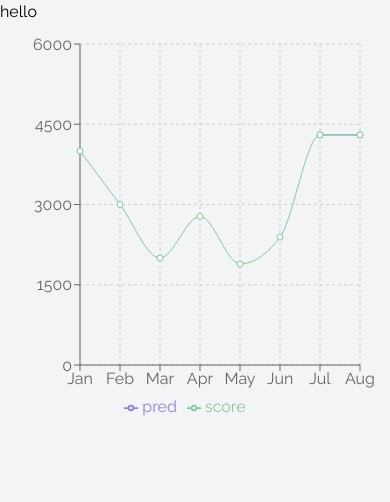
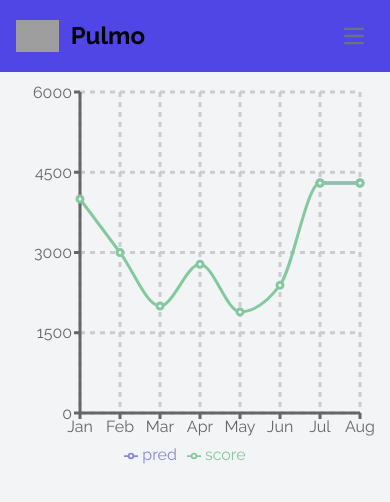
Before and after one commit to AnishG-git/Axxess2024, a React (Create React App) app in the folder frontend/: page /dashboard in a window 390 px wide. Shown: the top 502 px of the page. Built offline with nearby package versions, Linux system fonts and the light colour scheme; grey boxes are pictures that could not be loaded.

Commit message:
navbar commit

```diff
--- a/frontend/src/components/navbar.js
+++ b/frontend/src/components/navbar.js
@@ -1,8 +1,58 @@
-import React from 'react';
+import React, { useState } from 'react';
 
 const Navbar = () => {
+  const [isOpen, setIsOpen] = useState(false);
+
+  const toggleMenu = () => {
+    setIsOpen(!isOpen);
+  };
   return (
-    <div>hello</div>
+    <nav className="bg-indigo-600 z-50">
+      <div className="max-w-screen-xl flex flex-wrap items-center justify-between mx-auto p-4">
+        <a href="https://flowbite.com/" className="flex items-center space-x-3 rtl:space-x-reverse">
+          <img src="https://flowbite.com/docs/images/logo.svg" className="h-8" alt="Flowbite Logo" />
+          <span className="self-center text-2xl font-semibold whitespace-nowrap dark:text-white">Pulmo</span>
+        </a>
+        <button
+          onClick={toggleMenu}
+          id="menuToggle"
+          type="button"
+          className="inline-flex items-center p-2 w-10 h-10 justify-center text-sm text-gray-500 rounded-lg md:hidden hover:bg-gray-100 focus:outline-none focus:ring-2 focus:ring-gray-200"
+          aria-controls="navbar-default"
+          aria-expanded="false"
+        >
+          <span className="sr-only">Open main menu</span>
+          <svg className="w-5 h-5" xmlns="http://www.w3.org/2000/svg" fill="none" viewBox="0 0 17 14">
+            <path stroke="currentColor" stroke-linecap="round" stroke-linejoin="round" stroke-width="2" d="M1 1h15M1 7h15M1 13h15" />
+          </svg>
+        </button>
+        <div className={isOpen ? "block w-full md:w-auto z-50" : "hidden w-full md:w-auto z-50"}  id="navbar-default">
+          <ul className="font-medium flex flex-col p-4 md:p-0 mt-4 border border-gray-100 rounded-lg bg-indigo-600 md:flex-row md:space-x-8 rtl:space-x-reverse md:mt-0 md:border-0 ">
+            <li>
+              <a href="#" className="block py-2 px-3 text-violet-300 text-semibold bg-blue-700 rounded md:bg-transparent md:text-blue-700 md:p-0 transition-300 " aria-current="page">
+                Home
+              </a>
+            </li>
+            <li>
+              <a href="#" className="block py-2 px-3 text-violet-300 rounded font-semibold hover:bg-gray-100 md:hover:bg-transparent md:border-0 md:hover:text-white md:p-0 transition-300">
+                Inventory
+              </a>
+            </li>
+
+            <li>
+              <a href="#" className="block py-2 px-3 text-violet-300 rounded font-semibold hover:bg-gray-100 md:hover:bg-transparent md:border-0 md:hover:text-white md:p-0 transition-300">
+                Contact
+              </a>
+            </li>
+            <li>
+              <a href="#" className="block py-2 px-3 text-violet-300 rounded font-semibold hover:bg-gray-100 md:hover:bg-transparent md:border-0 md:hover:text-white md:p-0 transition-300">
+                Daily Log
+              </a>
+            </li>
+          </ul>
+        </div>
+      </div>
+    </nav>
   );
 };
 
--- a/frontend/src/pages/dashboard.js
+++ b/frontend/src/pages/dashboard.js
@@ -20,13 +20,13 @@ function Dashboard() {
       <Navbar />
       <ResponsiveContainer width="100%" height={400}>
         <LineChart data={sampleData} margin={{ top: 20, right: 30, left: 20, bottom: 5 }}>
-          <CartesianGrid strokeDasharray="3 3" />
-          <XAxis dataKey="name" />
-          <YAxis />
+          <CartesianGrid strokeDasharray="5 5" strokeWidth={3} />
+          <XAxis dataKey="name" strokeWidth={3} />
+          <YAxis  strokeWidth={3}/>
           <Tooltip />
           <Legend />
-          <Line type="monotone" dataKey="pred" stroke="#8884d8" activeDot={{ r: 8 }} connectNulls />
-          <Line type="monotone" dataKey="score" stroke="#82ca9d" connectNulls />
+          <Line type="monotone" dataKey="pred" stroke="#8884d8" strokeWidth={3}  activeDot={{ r: 8 }} connectNulls />
+          <Line type="monotone" dataKey="score" stroke="#82ca9d"  strokeWidth={3} connectNulls />
         </LineChart>
       </ResponsiveContainer>
     </div>
```
